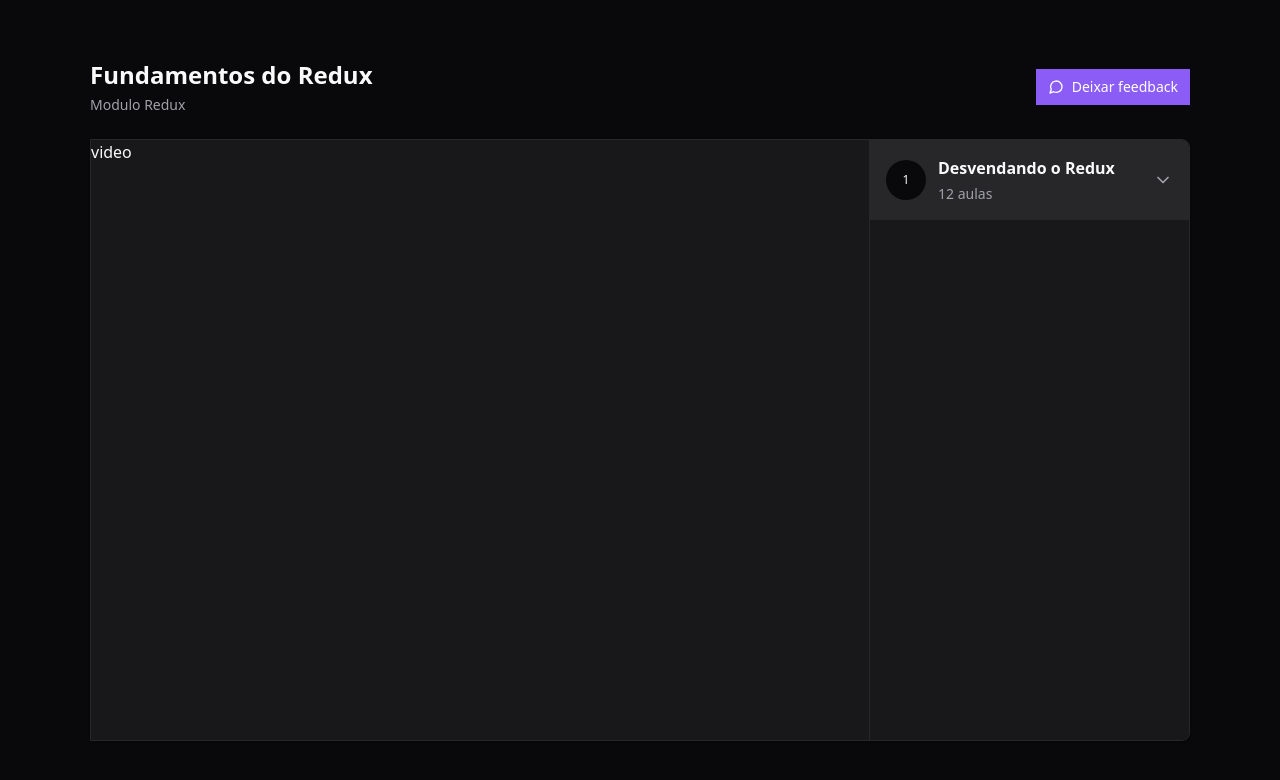
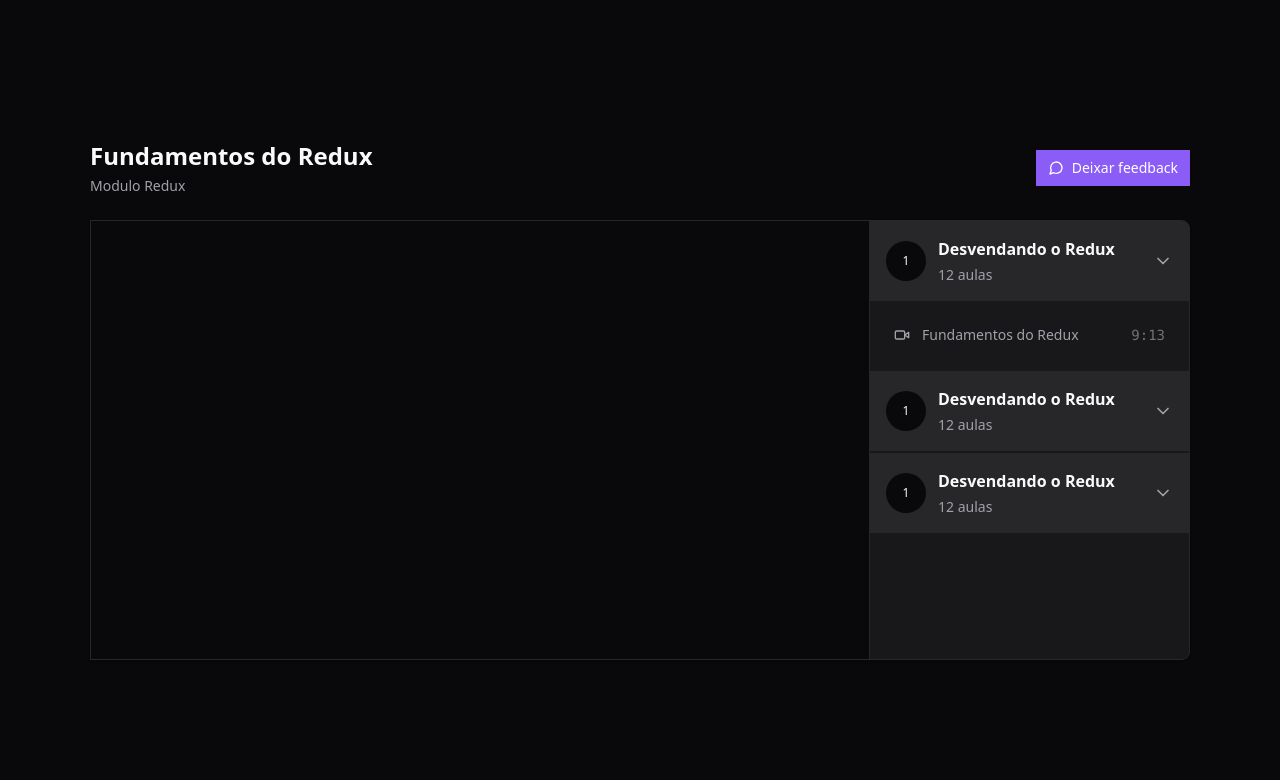
Before and after one commit to FischerRobson/react-redux-zustand, a React (Vite) app: page / in a window 1280 px wide. Shown: the top 780 px of the page. Built offline with nearby package versions, Linux system fonts and the light colour scheme.

Commit message:
react player and side menu

```diff
--- a/package.json
+++ b/package.json
@@ -14,6 +14,7 @@
     "lucide-react": "^0.263.1",
     "react": "^18.2.0",
     "react-dom": "^18.2.0",
+    "react-player": "^2.12.0",
     "react-redux": "^8.1.1"
   },
   "devDependencies": {
@@ -28,6 +29,9 @@
     "eslint-plugin-react-hooks": "^4.6.0",
     "eslint-plugin-react-refresh": "^0.4.3",
     "postcss": "^8.4.27",
+    "prettier": "^3.0.0",
+    "prettier-plugin-tailwindcss": "^0.4.1",
+    "tailwind-scrollbar": "^3.0.4",
     "tailwindcss": "^3.3.3",
     "typescript": "^5.0.2",
     "vite": "^4.4.5"
--- /dev/null
+++ b/prettier.config.js
@@ -0,0 +1,3 @@
+module.exports = {
+  plugins: ['prettier-plugin-tailwindcss'],
+}
--- a/src/pages/Player.tsx
+++ b/src/pages/Player.tsx
@@ -1,4 +1,5 @@
-import { ChevronDown, MessageCircle } from 'lucide-react'
+import { ChevronDown, MessageCircle, Video } from 'lucide-react'
+import ReactPlayer from 'react-player'
 
 export function Player() {
   return (
@@ -15,10 +16,38 @@
             Deixar feedback
           </button>
         </div>
-        <main className="relative flex overflow-hidden rounded-r-lg border border-zinc-800 bg-zinc-900 shadow">
-          <div className="flex-1">video</div>
 
-          <aside className="w-80 border-l border-zinc-800 bg-zinc-900 h-[600px]">
+        <main className="relative flex overflow-hidden rounded-r-lg border border-zinc-800 bg-zinc-900 shadow pr-80">
+          <div className="flex-1">
+            <div className='w-full bg-zinc-950 aspect-video'>
+              <ReactPlayer width="100%" height="100%" controls url="https://www.youtube.com/watch?v=5oi91NmRMHc&ab_channel=LUTYHD" />
+            </div>
+          </div>
+
+          <aside className="w-80 absolute top-0 bottom-0 right-0 border-l divide-y-2 divide-zinc-900 border-zinc-800 bg-zinc-900 overflow-y-scroll scrollbar scrollbar-thin scrollbar-track-zinc-950 scrollbar-thumb-zinc-800">
+            <div>
+              <button className="flex w-full items-center gap-3 bg-zinc-800 p-4">
+                <div className="flex h-10 w-10 rounded-full items-center justify-center bg-zinc-950 text-xs">
+                  1
+                </div>
+
+                <div className="flex flex-col gap-1 text-left">
+                  <strong>Desvendando o Redux</strong>
+                  <span className="text-sm text-zinc-400">12 aulas</span>
+                </div>
+
+                <ChevronDown className="w-5 h-5 ml-auto text-zinc-400" />
+              </button>
+
+              <nav className="flex flex-col relative gap-4 p-6">
+                <button className='flex items-center gap-3 text-sm text-zinc-400'>
+                  <Video className='h-4 w-4 text-zinc-400' />
+                  <span>Fundamentos do Redux</span>
+                  <span className='ml-auto font-mono text-sm text-zinc-500'>9:13</span>
+                </button>
+              </nav>
+            </div>
+
             <div>
               <button className="flex w-full items-center gap-3 bg-zinc-800 p-4">
                 <div className="flex h-10 w-10 rounded-full items-center justify-center bg-zinc-950 text-xs">
@@ -33,6 +62,24 @@
                 <ChevronDown className="w-5 h-5 ml-auto text-zinc-400" />
               </button>
             </div>
+
+            <div>
+              <button className="flex w-full items-center gap-3 bg-zinc-800 p-4">
+                <div className="flex h-10 w-10 rounded-full items-center justify-center bg-zinc-950 text-xs">
+                  1
+                </div>
+
+                <div className="flex flex-col gap-1 text-left">
+                  <strong>Desvendando o Redux</strong>
+                  <span className="text-sm text-zinc-400">12 aulas</span>
+                </div>
+
+                <ChevronDown className="w-5 h-5 ml-auto text-zinc-400" />
+              </button>
+            </div>
+
+
+
           </aside>
         </main>
       </div>
--- a/tailwind.config.js
+++ b/tailwind.config.js
@@ -4,5 +4,7 @@
   theme: {
     extend: {},
   },
-  plugins: [],
+  plugins: [
+    require('tailwind-scrollbar')
+  ],
 }
```
Also changed, not shown: 1 other file (tests, documents, lock files or other folders).
